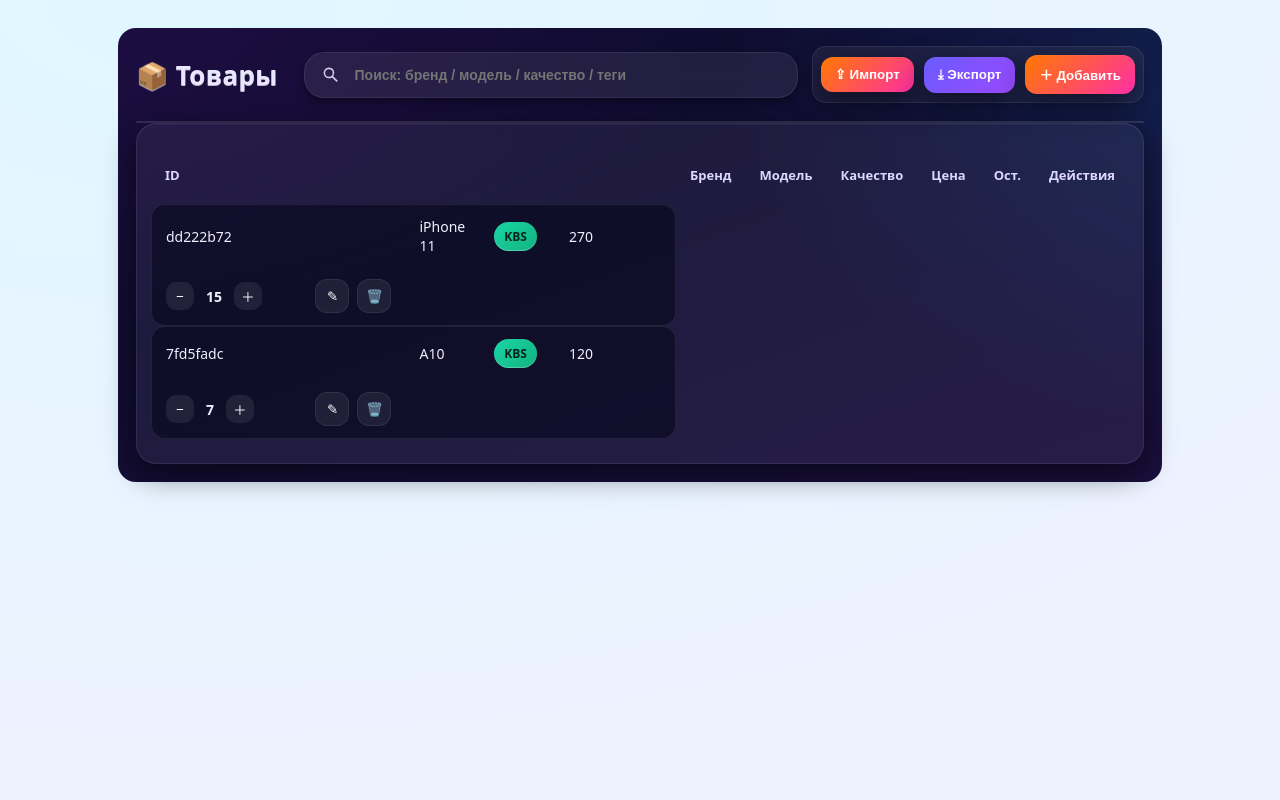
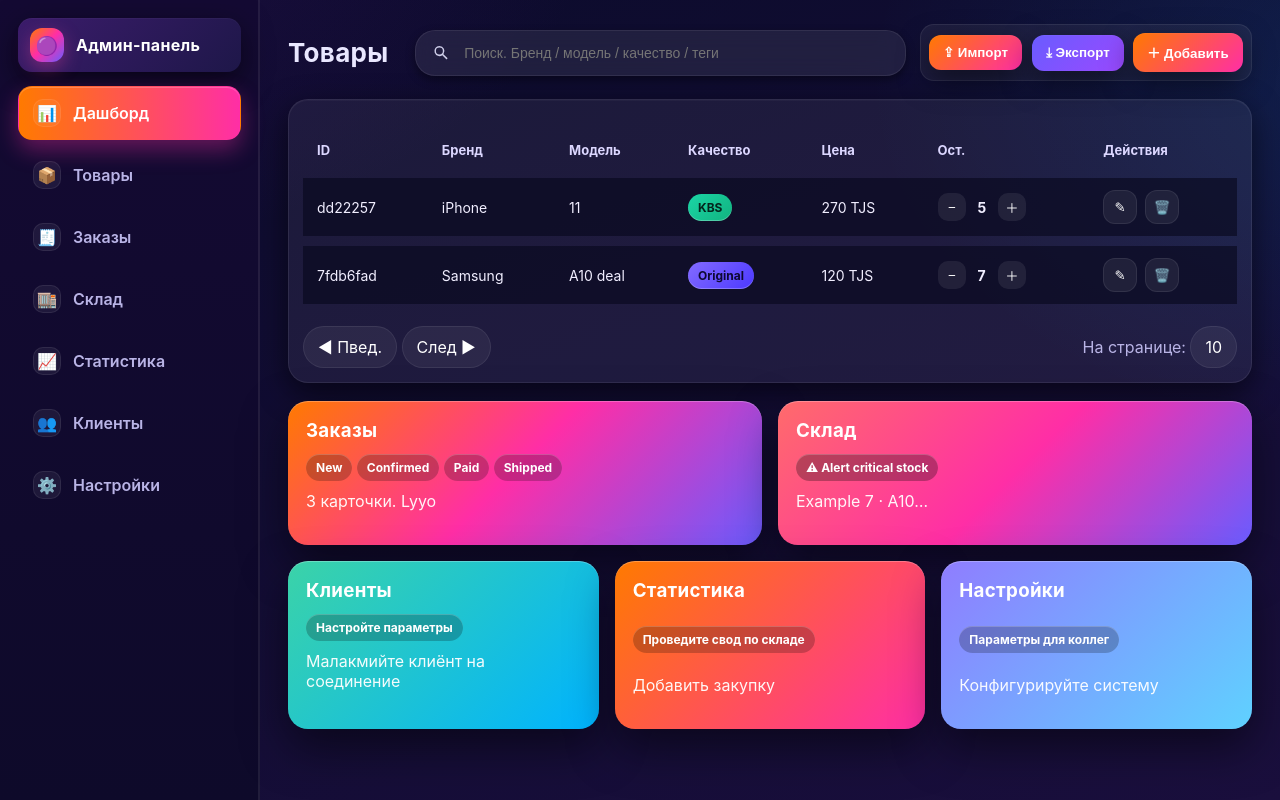
Before and after one commit to Muhammadfotima2/admin-panel, a Flask app: page /admin/products in a window 1280 px wide. Run offline with Flask 3, Linux system fonts and the light colour scheme.

Commit message:
Update products.html

```diff
--- a/templates/products.html
+++ b/templates/products.html
@@ -1,8 +1,11 @@
-{% extends "base.html" %}
-{% block content %}
+<!DOCTYPE html>
+<html lang="ru">
+<head>
+  <meta charset="UTF-8" />
+  <meta name="viewport" content="width=device-width, initial-scale=1" />
+  <title>Админ-панель — Дашборд</title>
   <style>
-/* === СКОПИРОВАННЫЙ/КАСТОМНЫЙ СТИЛЬ ТОЛЬКО ДЛЯ ЭТОЙ СТРАНИЦЫ === */
-.products-admin{
+    :root{
       --bg1:#0b0b2b;
       --bg2:#1a0f3d;
       --glass:rgba(255,255,255,0.06);
@@ -18,214 +21,230 @@
       --card-grad: linear-gradient(135deg, #ff7a00 0%, #ff2ea6 48%, #6a5cff 100%);
       --btn-grad: linear-gradient(135deg, #ff7a00 0%, #ff2ea6 100%);
       --btn-grad-purple: linear-gradient(135deg, #6a5cff 0%, #9a49ff 100%);
+      --ring: 0 0 0 8px rgba(255,255,255,0.06) inset;
       --shadow-3d: 0 10px 30px rgba(0,0,0,0.55), 0 1px 0 rgba(255,255,255,0.03) inset;
-  --radius: 14px;
+      --radius-xl: 20px;
+      --radius-lg: 16px;
+      --radius-sm: 12px;
+    }
+
+    *{box-sizing:border-box}
+    html,body{height:100%}
+    body{
+      margin:0;
+      font-family: Inter, ui-sans-serif, system-ui, -apple-system, "Segoe UI", Roboto, Arial;
       color:var(--txt);
       background:
         radial-gradient(1200px 600px at -10% -10%, #43126f66, transparent 60%),
         radial-gradient(900px 600px at 110% 10%, #0aa6ff22, transparent 60%),
         linear-gradient(160deg, var(--bg1), var(--bg2));
-  border-radius: 18px;
-  padding: 18px;
     }
 
-/* Верхушка */
-.products-admin .topbar{
-  display:flex; align-items:center; gap:14px; margin-bottom:18px
+    /* Layout */
+    .wrap{display:grid; grid-template-columns: 260px 1fr; min-height:100vh; gap:0}
+    aside{
+      position:sticky; top:0; height:100vh; padding:18px;
+      background: linear-gradient(180deg, #140a33, #0e0a2a);
+      border-right:1px solid var(--stroke);
+      box-shadow: inset -1px 0 0 var(--stroke);
     }
-.products-admin h1{margin:0 12px 0 0; font-size:26px; letter-spacing:.3px}
+    main{padding:24px 28px 32px}
 
-/* Поиск */
-.products-admin .search{
+    /* Sidebar */
+    .brand{
+      display:flex; align-items:center; gap:12px; padding:10px 12px; margin-bottom:10px;
+      color:#fff; font-weight:700; letter-spacing:.3px;
+      border-radius:14px;
+      background:linear-gradient(135deg,#3b1c6b,#1e1749);
+      box-shadow:var(--shadow-3d);
+    }
+    .brand .logo{
+      width:34px; height:34px; display:grid; place-items:center; border-radius:12px;
+      background:var(--card-grad);
+      box-shadow:0 6px 18px rgba(255, 70, 160, .35);
+      font-size:18px;
+    }
+
+    .nav{margin-top:14px; display:flex; flex-direction:column; gap:8px}
+    .nav a{
+      text-decoration:none; color:var(--muted);
+      padding:12px 14px; border-radius:14px; display:flex; align-items:center; gap:12px;
+      background:transparent; border:1px solid transparent;
+      transition:all .25s ease; font-weight:600;
+    }
+    .nav a span.icon{
+      width:28px; height:28px; display:grid; place-items:center; border-radius:10px;
+      background:rgba(255,255,255,0.06); border:1px solid var(--stroke);
+    }
+    .nav a.active{
+      color:#fff;
+      background:linear-gradient(90deg, #ff7a00, #ff2ea6);
+      box-shadow: 0 10px 22px rgba(255, 46, 166, .35), inset 0 1px 0 rgba(255,255,255,0.2);
+    }
+    .nav a:hover{border-color:var(--stroke); background:rgba(255,255,255,0.04); color:#fff}
+
+    /* Header & actions */
+    .topbar{display:flex; align-items:center; gap:14px; margin-bottom:18px}
+    h1{margin:0 12px 0 0; font-size:26px; letter-spacing:.3px}
+
+    /* UPDATED: поиск — новый стиль + SVG-иконка */
+    .search{
       flex:1; display:flex; align-items:center; gap:12px; padding:12px 16px;
       border-radius:20px; border:1px solid var(--stroke);
       background:rgba(255,255,255,0.08);
       backdrop-filter: blur(10px);
       box-shadow:0 4px 10px rgba(0,0,0,.4);
     }
-.products-admin .search svg{width:20px; height:20px; fill:#cfcfea}
-.products-admin .search input{
+    .search svg{width:20px; height:20px; fill:#cfcfea}
+    .search input{
       width:100%; background:transparent; border:0; outline:none; color:var(--txt); font-size:14px;
     }
 
-/* Кнопки действий */
-.products-admin .seg{
+    /* UPDATED: анимации для всех кнопок */
+    .seg button,
+    .qty button,
+    .iconbtn{
+      transition: transform .18s ease, box-shadow .18s ease, background .18s ease, color .18s ease;
+      will-change: transform;
+    }
+    .seg button:hover,
+    .qty button:hover,
+    .iconbtn:hover{
+      transform: scale(1.08);
+      box-shadow:0 0 12px rgba(255,255,255,.35);
+      background: var(--btn-grad);
+      color:#fff;
+    }
+    .seg button:active,
+    .qty button:active,
+    .iconbtn:active{
+      transform: scale(0.94);
+    }
+
+    .seg{
       display:flex; gap:10px; align-items:center;
       background:rgba(255,255,255,0.06); border:1px solid var(--stroke); border-radius:14px; padding:8px;
     }
-.products-admin .seg button{
+    .seg button{
       border:0; padding:10px 14px; border-radius:12px; color:#fff; font-weight:700; cursor:pointer;
       background:var(--btn-grad); box-shadow:var(--shadow-3d);
-  transition: transform .18s ease, box-shadow .18s ease, background .18s ease;
     }
-.products-admin .seg button.secondary{background:var(--btn-grad-purple)}
-.products-admin .seg button:hover{transform:scale(1.08); box-shadow:0 0 12px rgba(255,255,255,.35)}
-.products-admin .seg button:active{transform:scale(0.94)}
+    .seg button.secondary{background:var(--btn-grad-purple)}
 
-/* Панель/таблица */
-.products-admin .panel{
+    /* Table */
+    .panel{
       background:rgba(255,255,255,0.06); border:1px solid var(--stroke);
       border-radius:20px; padding:14px; box-shadow:var(--shadow-3d);
     }
-.products-admin table{width:100%; border-collapse:separate; border-spacing:0 10px; margin-top:8px}
-.products-admin thead th{
+    .table{width:100%; border-collapse:separate; border-spacing:0 10px; margin-top:8px}
+    .table thead th{
       text-align:left; color:#dcd7ff; font-size:13px; font-weight:700; padding:10px 14px;
     }
-.products-admin .row{
+    .row{
       background:rgba(8,8,30,0.65);
       border:1px solid var(--stroke); border-radius:14px; overflow:hidden;
     }
-.products-admin .row td{padding:12px 14px; font-size:14px; color:#f1eeff; vertical-align:middle}
-
-/* Теги качества */
-.products-admin .tag{
+    .row td{padding:12px 14px; font-size:14px; color:#f1eeff;}
+    .tag{
       display:inline-flex; align-items:center; gap:8px; padding:6px 10px; border-radius:999px; font-weight:700; font-size:12px;
       background:linear-gradient(135deg,#1bd5a6,#11b37f); color:#04251d; box-shadow: inset 0 -1px 0 rgba(255,255,255,.25);
     }
-.products-admin .tag.purple{background:linear-gradient(135deg,#836bff,#4c39ff); color:#0d0832}
+    .tag.purple{background:linear-gradient(135deg,#836bff,#4c39ff); color:#0d0832}
 
-/* Количество и кнопки */
-.products-admin .qty{display:flex; align-items:center; gap:12px}
-.products-admin .qty button{
+    /* UPDATED: отступ между − 5 ＋ */
+    .qty{display:flex; align-items:center; gap:12px}
+    .qty button{
       width:28px; height:28px; border-radius:10px; border:0; cursor:pointer;
       background:rgba(255,255,255,0.08); color:#fff;
-  transition: transform .18s ease, box-shadow .18s ease, background .18s ease, color .18s ease;
     }
-.products-admin .qty button:hover{transform:scale(1.08); box-shadow:0 0 10px rgba(255,255,255,.25); background:var(--btn-grad)}
-.products-admin .qty button:active{transform:scale(0.94)}
 
-.products-admin .actions{display:flex; gap:8px}
-.products-admin .iconbtn{
+    .actions{display:flex; gap:8px}
+    .iconbtn{
       width:34px; height:34px; border-radius:12px; border:1px solid var(--stroke);
       background:rgba(255,255,255,0.07); color:#fff; cursor:pointer;
-  transition: transform .18s ease, box-shadow .18s ease, background .18s ease, color .18s ease;
     }
-.products-admin .iconbtn:hover{transform:scale(1.08); box-shadow:0 0 12px rgba(255,255,255,.35); background:var(--btn-grad)}
-.products-admin .iconbtn:active{transform:scale(0.94)}
 
-/* Форма добавления — выдвижная панель */
-.products-admin .drawer{
-  margin-top:16px; overflow:hidden; border-radius:16px; border:1px solid var(--stroke);
-  background:rgba(255,255,255,0.06);
-  max-height:0; transition:max-height .35s ease;
+    .pager{display:flex; justify-content:space-between; align-items:center; margin-top:12px; color:var(--muted)}
+    .pager .chip{
+      display:inline-flex; align-items:center; gap:8px; padding:10px 14px; border-radius:999px;
+      background:rgba(255,255,255,0.06); border:1px solid var(--stroke); color:#fff; cursor:pointer;
     }
-.products-admin .drawer.open{max-height:600px}
-.products-admin .drawer .inner{padding:16px; display:grid; grid-template-columns: repeat(2, minmax(0,1fr)); gap:12px}
-.products-admin .drawer label{font-size:13px; color:var(--muted)}
-.products-admin .drawer input,
-.products-admin .drawer textarea{
-  width:100%; margin-top:6px; padding:10px 12px; border-radius:12px;
-  background:rgba(255,255,255,0.08); border:1px solid var(--stroke); color:var(--txt);
-  outline:none;
+
+    /* Grid cards */
+    .grid{display:grid; grid-template-columns: repeat(12, 1fr); gap:16px; margin-top:18px}
+    .col-6{grid-column: span 6}
+    .col-4{grid-column: span 4}
+    .col-3{grid-column: span 3}
+
+    .card{
+      border-radius:20px; padding:18px;
+      background:var(--card-grad);
+      box-shadow: 0 18px 45px rgba(0,0,0,.5), inset 0 1px 0 rgba(255,255,255,.25);
+      color:#fff; position:relative; overflow:hidden;
     }
-.products-admin .drawer textarea{min-height:96px}
-.products-admin .drawer .row-span-2{grid-column: span 2}
-.products-admin .drawer .btns{display:flex; gap:10px; margin-top:8px}
-.products-admin .drawer .btns button{
-  border:0; padding:10px 14px; border-radius:12px; color:#fff; font-weight:700; cursor:pointer;
-  background:var(--btn-grad); box-shadow:var(--shadow-3d);
-  transition: transform .18s ease;
+    .card h3{margin:0 0 12px; letter-spacing:.3px}
+    .pill{
+      display:inline-flex; align-items:center; gap:6px; padding:6px 10px; border-radius:999px;
+      background:rgba(0,0,0,.22); font-weight:700; font-size:12px;
+      box-shadow: inset 0 1px 0 rgba(255,255,255,.2);
     }
-.products-admin .drawer .btns button:active{transform:scale(.96)}
 
-/* Фото */
-.products-admin .thumb{width:44px; height:44px; border-radius:10px; object-fit:cover; border:1px solid var(--stroke);}
+    /* Responsive */
+    @media(max-width:1080px){
+      .wrap{grid-template-columns: 84px 1fr}
+      aside{padding:12px}
+      .nav a span.label{display:none}
+      .brand span{display:none}
+    }
+    @media(max-width:820px){
+      .grid{grid-template-columns: repeat(6, 1fr)}
+      .col-6{grid-column: span 6}
+      .col-4{grid-column: span 6}
+      .col-3{grid-column: span 3}
+    }
+  </style>
+</head>
+<body>
+  <div class="wrap">
+    <!-- Sidebar -->
+    <aside>
+      <div class="brand">
+        <div class="logo">🟣</div>
+        <span>Админ-панель</span>
+      </div>
+      <nav class="nav">
+        <a class="active" href="#"><span class="icon">📊</span><span class="label">Дашборд</span></a>
+        <a href="#"><span class="icon">📦</span><span class="label">Товары</span></a>
+        <a href="#"><span class="icon">🧾</span><span class="label">Заказы</span></a>
+        <a href="#"><span class="icon">🏬</span><span class="label">Склад</span></a>
+        <a href="#"><span class="icon">📈</span><span class="label">Статистика</span></a>
+        <a href="#"><span class="icon">👥</span><span class="label">Клиенты</span></a>
+        <a href="#"><span class="icon">⚙️</span><span class="label">Настройки</span></a>
+      </nav>
+    </aside>
 
-/* Пусто */
-.products-admin .empty{padding:16px; color:var(--muted)}
-</style>
+    <!-- Main -->
+    <main>
+      <!-- Top actions -->
+      <div class="topbar">
+        <h1>Товары</h1>
 
-<div class="products-admin">
-  <!-- Верхняя панель -->
-  <div class="topbar">
-    <h1>📦 Товары</h1>
-
-    <!-- Поиск -->
+        <!-- UPDATED: новый поиск с SVG -->
         <div class="search" role="search" aria-label="Поиск товаров">
           <svg viewBox="0 0 24 24" aria-hidden="true">
             <path d="M9.5 3a6.5 6.5 0 0 1 5.19 10.45l5.43 5.43-1.42 1.42-5.43-5.43A6.5 6.5 0 1 1 9.5 3m0 2a4.5 4.5 0 1 0 0 9 4.5 4.5 0 0 0 0-9z"/>
           </svg>
-      <input id="q" placeholder="Поиск: бренд / модель / качество / теги" />
+          <input placeholder="Поиск. Бренд / модель / качество / теги" />
         </div>
 
-    <!-- Кнопки -->
         <div class="seg" role="group" aria-label="Действия">
-      <button type="button" id="btnImport">⇪ Импорт</button>
-      <button type="button" class="secondary" id="btnExport">⤓ Экспорт</button>
-      <button type="button" id="btnAdd">＋ Добавить</button>
+          <button type="button">⇪ Импорт</button>
+          <button type="button" class="secondary">⤓ Экспорт</button>
+          <button type="button">＋ Добавить</button>
         </div>
       </div>
 
-  <!-- Выдвижная форма добавления -->
-  <section class="drawer" id="drawer">
-    <form id="addForm" accept-charset="UTF-8">
-      <div class="inner">
-        <div>
-          <label>Бренд
-            <input name="brand" required placeholder="samsung / iphone / xiaomi">
-          </label>
-        </div>
-        <div>
-          <label>Модель
-            <input name="model" required placeholder="A10 / 11 / Redmi 9">
-          </label>
-        </div>
-        <div>
-          <label>Качество
-            <input name="quality" placeholder="KBS / Original">
-          </label>
-        </div>
-        <div>
-          <label>Цена
-            <input name="price" type="number" step="0.01" placeholder="0">
-          </label>
-        </div>
-        <div>
-          <label>Валюта
-            <input name="currency" value="TJS">
-          </label>
-        </div>
-        <div>
-          <label>Vendor
-            <input name="vendor" placeholder="Опт-поставщик">
-          </label>
-        </div>
-        <div>
-          <label>Фото (URL)
-            <input name="photo" placeholder="https://...jpg">
-          </label>
-        </div>
-        <div>
-          <label>Остаток
-            <input name="stock" type="number" value="0">
-          </label>
-        </div>
-        <div>
-          <label>Тип
-            <input name="type" placeholder="OLED / IPS">
-          </label>
-        </div>
-        <div>
-          <label>Тэги (через запятую)
-            <input name="tags" placeholder="A-series, новый, хит">
-          </label>
-        </div>
-        <div class="row-span-2">
-          <label>Характеристики (specs)
-            <textarea name="specs" placeholder='Диагональ: 6.1"
-Матрица: OLED
-Гарантия: 15 дней'></textarea>
-          </label>
-        </div>
-      </div>
-      <div class="btns" style="padding:0 16px 16px">
-        <button type="submit">✅ Сохранить</button>
-        <button type="button" id="btnCancel">✖ Отмена</button>
-      </div>
-    </form>
-  </section>
-
-  <!-- Таблица -->
+      <!-- Table panel -->
       <section class="panel">
         <table class="table" aria-label="Товары">
           <thead>
@@ -239,154 +258,113 @@
               <th>Действия</th>
             </tr>
           </thead>
-      <tbody id="tbody">
-        <tr><td colspan="7" class="empty">Загрузка…</td></tr>
-      </tbody>
-    </table>
-  </section>
-</div>
-
-<script>
-// ===== Помощники =====
-const $ = (sel, root=document) => root.querySelector(sel);
-const $$ = (sel, root=document) => Array.from(root.querySelectorAll(sel));
-
-function specsText(text) {
-  return (text || '').trim();
-}
-
-function normalizeStr(s) {
-  return (s || '').toString().trim().toLowerCase();
-}
-
-// ===== Рендер таблицы =====
-let PRODUCTS = [];
-
-function renderRows(list) {
-  const tb = $('#tbody');
-  if (!list.length) {
-    tb.innerHTML = `<tr><td colspan="7" class="empty">Ничего не найдено</td></tr>`;
-    return;
-  }
-  tb.innerHTML = '';
-  list.forEach(p => {
-    const tr = document.createElement('tr');
-    tr.className = 'row';
-    tr.innerHTML = `
-      <td>${p.id.slice(0,8)}</td>
-      <td>${(p.brand || '').toUpperCase()}</td>
-      <td>${p.model || ''}</td>
-      <td>${p.quality ? `<span class="tag ${/orig/i.test(p.quality)?'purple':''}">${p.quality}</span>` : ''}</td>
-      <td>${(p.price ?? 0)} ${(p.currency || '')}</td>
+          <tbody>
+            <!-- row 1 -->
+            <tr class="row">
+              <td>dd22257</td>
+              <td>iPhone</td>
+              <td>11</td>
+              <td><span class="tag">KBS</span></td>
+              <td>270 TJS</td>
               <td>
-        <div class="qty" data-id="${p.id}">
+                <div class="qty">
                   <button aria-label="Минус">−</button>
-          <strong>${p.stock ?? 0}</strong>
+                  <strong>5</strong>
                   <button aria-label="Плюс">＋</button>
                 </div>
               </td>
               <td class="actions">
-        <button class="iconbtn" title="Редактировать" data-edit="${p.id}">✎</button>
-        <button class="iconbtn" title="Удалить" data-del="${p.id}">🗑️</button>
+                <button class="iconbtn" title="Редактировать">✎</button>
+                <button class="iconbtn" title="Удалить">🗑️</button>
               </td>
-    `;
-    tb.appendChild(tr);
-  });
-}
+            </tr>
+            <!-- row 2 -->
+            <tr class="row">
+              <td>7fdb6fad</td>
+              <td>Samsung</td>
+              <td>A10 deal</td>
+              <td><span class="tag purple">Original</span></td>
+              <td>120 TJS</td>
+              <td>
+                <div class="qty">
+                  <button aria-label="Минус">−</button>
+                  <strong>7</strong>
+                  <button aria-label="Плюс">＋</button>
+                </div>
+              </td>
+              <td class="actions">
+                <button class="iconbtn" title="Редактировать">✎</button>
+                <button class="iconbtn" title="Удалить">🗑️</button>
+              </td>
+            </tr>
+          </tbody>
+        </table>
 
-// ===== Загрузка/фильтр =====
-async function loadProducts() {
-  const r = await fetch('/api/products');
-  const js = await r.json();
-  PRODUCTS = js;
-  applyFilter();
-}
+        <div class="pager">
+          <div>
+            <span class="chip">◀ Пвед.</span>
+            <span class="chip">След ▶</span>
+          </div>
+          <div>
+            На странице:
+            <span class="chip">10</span>
+          </div>
+        </div>
+      </section>
 
-function applyFilter() {
-  const q = normalizeStr($('#q').value);
-  if (!q) return renderRows(PRODUCTS);
-  const list = PRODUCTS.filter(p => {
-    const hay = [
-      p.brand, p.model, p.quality, p.type,
-      (p.tags||[]).join(' ')
-    ].map(normalizeStr).join(' ');
-    return hay.includes(q);
-  });
-  renderRows(list);
-}
+      <!-- Cards -->
+      <div class="grid">
+        <div class="card col-6">
+          <h3>Заказы</h3>
+          <div class="pill">New</div>
+          <div class="pill">Confirmed</div>
+          <div class="pill">Paid</div>
+          <div class="pill">Shipped</div>
+          <p style="opacity:.95;margin-top:10px">3 карточки. Lyyo</p>
+        </div>
 
-$('#q').addEventListener('input', () => applyFilter());
+        <div class="card col-6" style="--card-grad: linear-gradient(135deg, #ff6b6b, #ff2ea6, #6a5cff)">
+          <h3>Склад</h3>
+          <div class="pill" style="background:rgba(0,0,0,.28)">⚠ Alert critical stock</div>
+          <p style="opacity:.95;margin-top:10px">Example 7 · A10…</p>
+        </div>
 
-// ===== Кол-во: +/- через PUT =====
-document.addEventListener('click', async (e) => {
-  const btn = e.target.closest('.qty button');
-  if (!btn) return;
-  const box = btn.closest('.qty');
-  const id = box.dataset.id;
-  const strong = box.querySelector('strong');
-  let val = parseInt(strong.textContent || '0', 10);
-  if (btn.textContent.includes('＋')) val += 1;
-  if (btn.textContent.includes('−')) val = Math.max(0, val - 1);
-  strong.textContent = val;
+        <div class="card col-4" style="--card-grad: linear-gradient(135deg, #3bd3a8, #00b3ff)">
+          <h3>Клиенты</h3>
+          <div class="pill">Настройте параметры</div>
+          <p style="opacity:.95;margin-top:10px">Малакмийте клиёнт на соединение</p>
+        </div>
 
-  // отправляем на сервер
-  await fetch('/api/products/' + id, {
-    method: 'PUT',
-    headers: {'Content-Type':'application/json; charset=utf-8'},
-    body: JSON.stringify({ stock: val })
+        <div class="card col-4" style="--card-grad: linear-gradient(135deg, #ff7a00, #ff2ea6)">
+          <h3>Статистика</h3>
+          <p class="pill">Проведите свод по складе</p>
+          <p style="opacity:.95;margin-top:10px">Добавить закупку</p>
+        </div>
+
+        <div class="card col-4" style="--card-grad: linear-gradient(135deg, #8f7dff, #5fd1ff)">
+          <h3>Настройки</h3>
+          <p class="pill">Параметры для коллег</p>
+          <p style="opacity:.95;margin-top:10px">Конфигурируйте систему</p>
+        </div>
+      </div>
+    </main>
+  </div>
+
+  <script>
+    // Заглушки: инкремент/декремент количества
+    document.querySelectorAll('.qty').forEach(q=>{
+      const val=q.querySelector('strong');
+      q.addEventListener('click', e=>{
+        if(!(e.target instanceof HTMLElement)) return;
+        if(e.target.textContent==='＋'){ val.textContent = String(Number(val.textContent)+1); }
+        if(e.target.textContent==='−'){ val.textContent = String(Math.max(0, Number(val.textContent)-1)); }
       });
     });
 
-// ===== Удаление =====
-document.addEventListener('click', async (e) => {
-  const delBtn = e.target.closest('[data-del]');
-  if (!delBtn) return;
-  const id = delBtn.getAttribute('data-del');
-  if (!confirm('Удалить товар?')) return;
-  const r = await fetch('/api/products/' + id, { method: 'DELETE' });
-  if (r.ok) loadProducts();
+    // Заглушки на кнопки
+    document.querySelectorAll('.seg button,.iconbtn').forEach(b=>{
+      b.addEventListener('click', ()=>alert('Это статический макет. Логику подключим на следующем шаге.'));
     });
-
-// ===== Форма: открыть/закрыть =====
-const drawer = $('#drawer');
-$('#btnAdd').addEventListener('click', () => drawer.classList.add('open'));
-$('#btnCancel').addEventListener('click', () => drawer.classList.remove('open'));
-
-// ===== Сохранение (POST) =====
-$('#addForm').addEventListener('submit', async (e) => {
-  e.preventDefault();
-  const f = e.target;
-  const payload = {
-    active: true,
-    brand: normalizeStr(f.brand.value),
-    model: f.model.value.trim(),
-    quality: f.quality.value.trim(),
-    price: Number(f.price.value || 0),
-    currency: (f.currency.value || 'TJS').trim(),
-    vendor: (f.vendor?.value || '').trim(),
-    photo: (f.photo?.value || '').trim(),
-    stock: Number(f.stock.value || 0),
-    type: (f.type?.value || '').trim(),
-    tags: (f.tags?.value || '').split(',').map(s => s.trim()).filter(Boolean),
-    specs: specsText(f.specs.value),
-  };
-  const r = await fetch('/api/products', {
-    method:'POST',
-    headers:{'Content-Type':'application/json; charset=utf-8'},
-    body: JSON.stringify(payload)
-  });
-  if (r.ok) {
-    f.reset();
-    drawer.classList.remove('open');
-    loadProducts();
-    alert('✅ Добавлено');
-  } else {
-    let js={}; try{js=await r.json()}catch(_){}
-    alert('❌ Ошибка: ' + (js.error || r.status));
-  }
-});
-
-// ===== Инициализация =====
-loadProducts();
   </script>
-{% endblock %}
+</body>
+</html>
```
Lines whose indentation alone changed are shown as unchanged.
